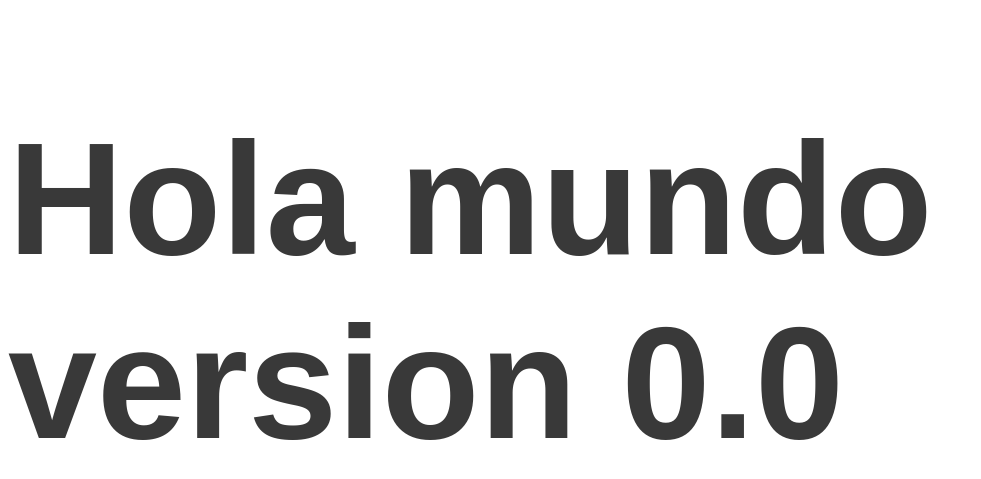
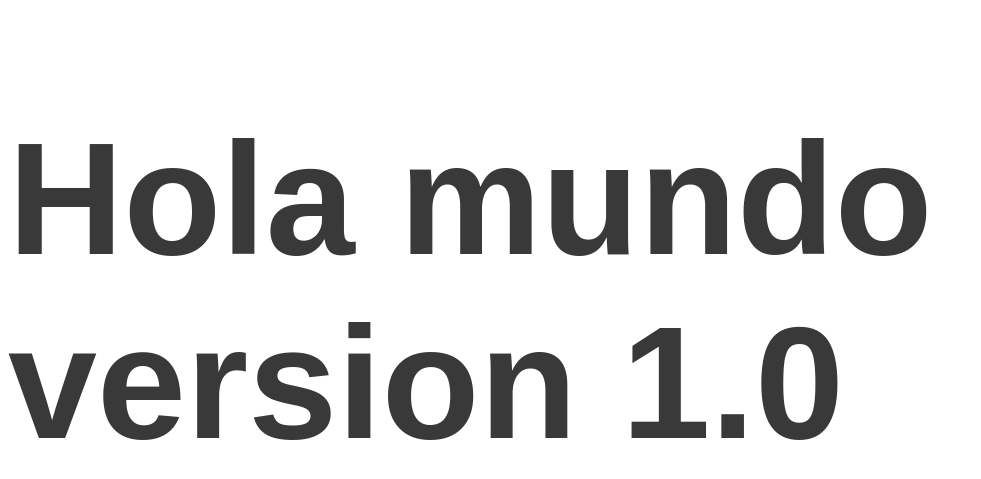
Before and after one commit to SirJohn72-script/PruebasVersionControl, a plain HTML site: page Index.html in a window 1280 px wide. Shown: the whole page, without its empty margins (0-981 px from the left). Drawn offline with Linux system fonts and the light colour scheme.

Commit message:
Update Index.html

```diff
--- a/Index.html
+++ b/Index.html
@@ -11,6 +11,6 @@
     <title>Document</title>
   </head>
   <body>
-    <h1>Hola mundo version 0.0</h1>
+    <h1>Hola mundo version 1.0</h1>
   </body>
 </html>
```
